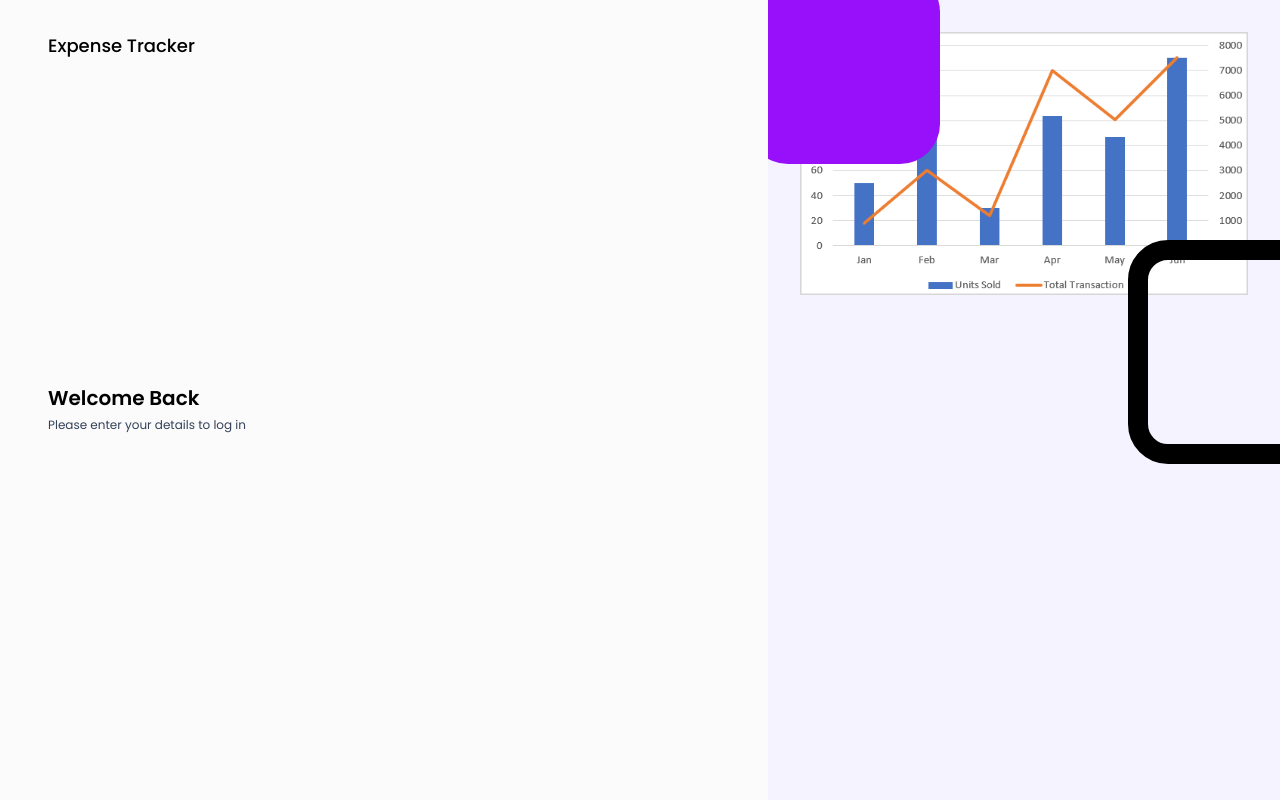
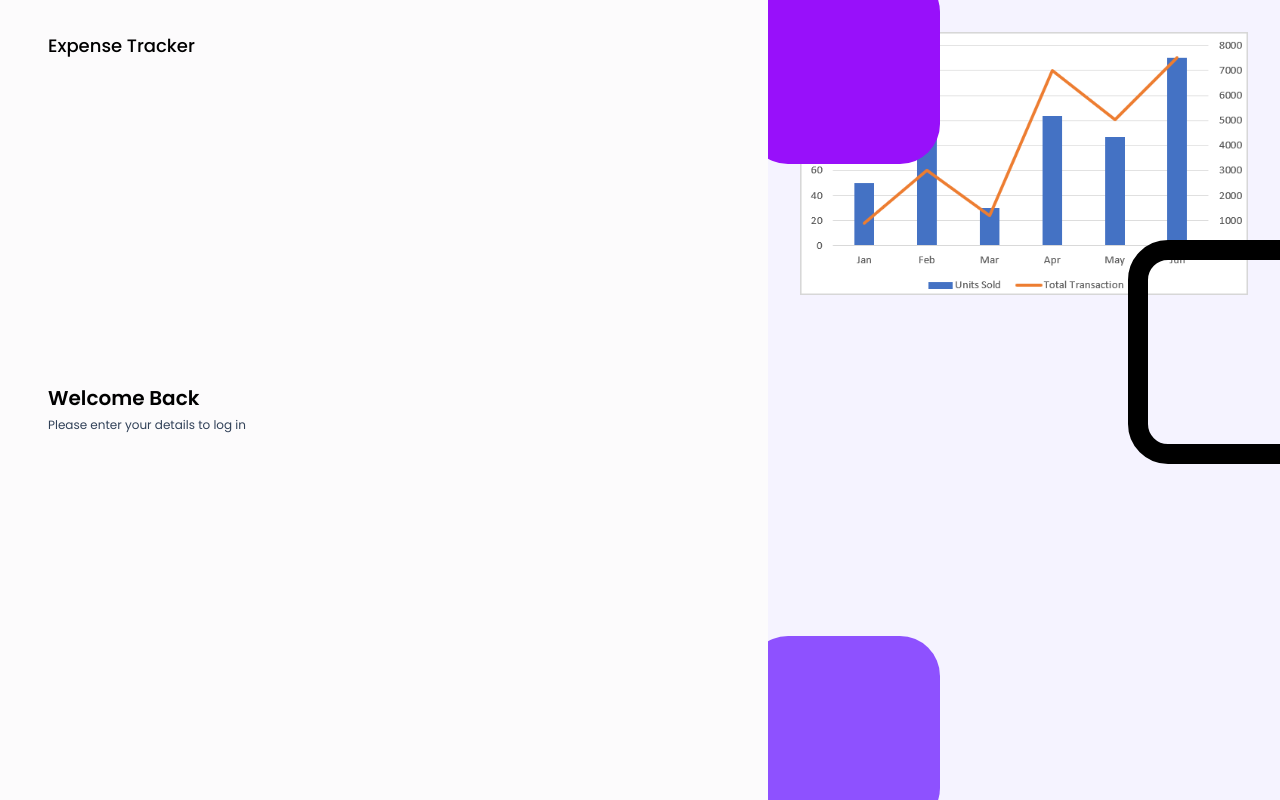
Before and after one commit to sultan1coder/Expense-_Tracker, a React (Vite) app in the folder frontend/: page /login in a window 1280 px wide. Built offline with nearby package versions, Linux system fonts and the light colour scheme.

Commit message:
Initialized

```diff
--- a/frontend/src/components/layouts/AuthLayout.jsx
+++ b/frontend/src/components/layouts/AuthLayout.jsx
@@ -11,7 +11,7 @@ const AuthLayout = ({ children }) => {
     <div className="hidden md:block w-[40vw] h-screen bg-violet-50 bg-auth-bg-img bg-cover bg-no-repeat bg-center overflow-hidden p-8 relative ">
       <div className="w-48 h-48 rounded-[40px] bg-purple-600 absolute -top-7 -left-5  " />
       <div className="w-48 h-56 rounded-[40px] border-[20px] border-furchsia-600 absolute top-[30%] -right-10 " />
-      <div className="" />
+      <div className="w-48 h-48 rounded-[40px] bg-violet-500 absolute -bottom-7 -left-5" />
 
       <img src={Card_2}
        className=""
```
